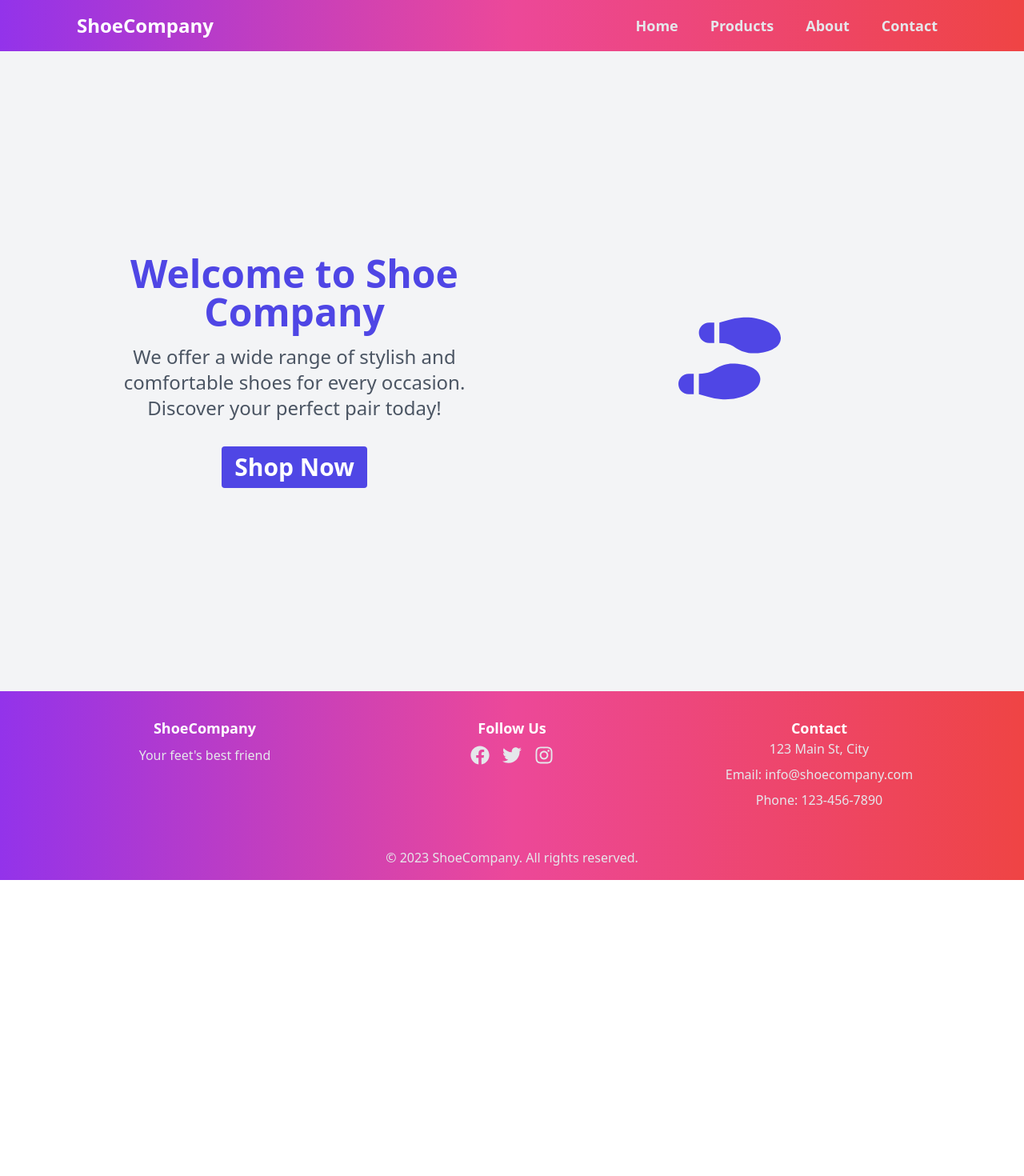
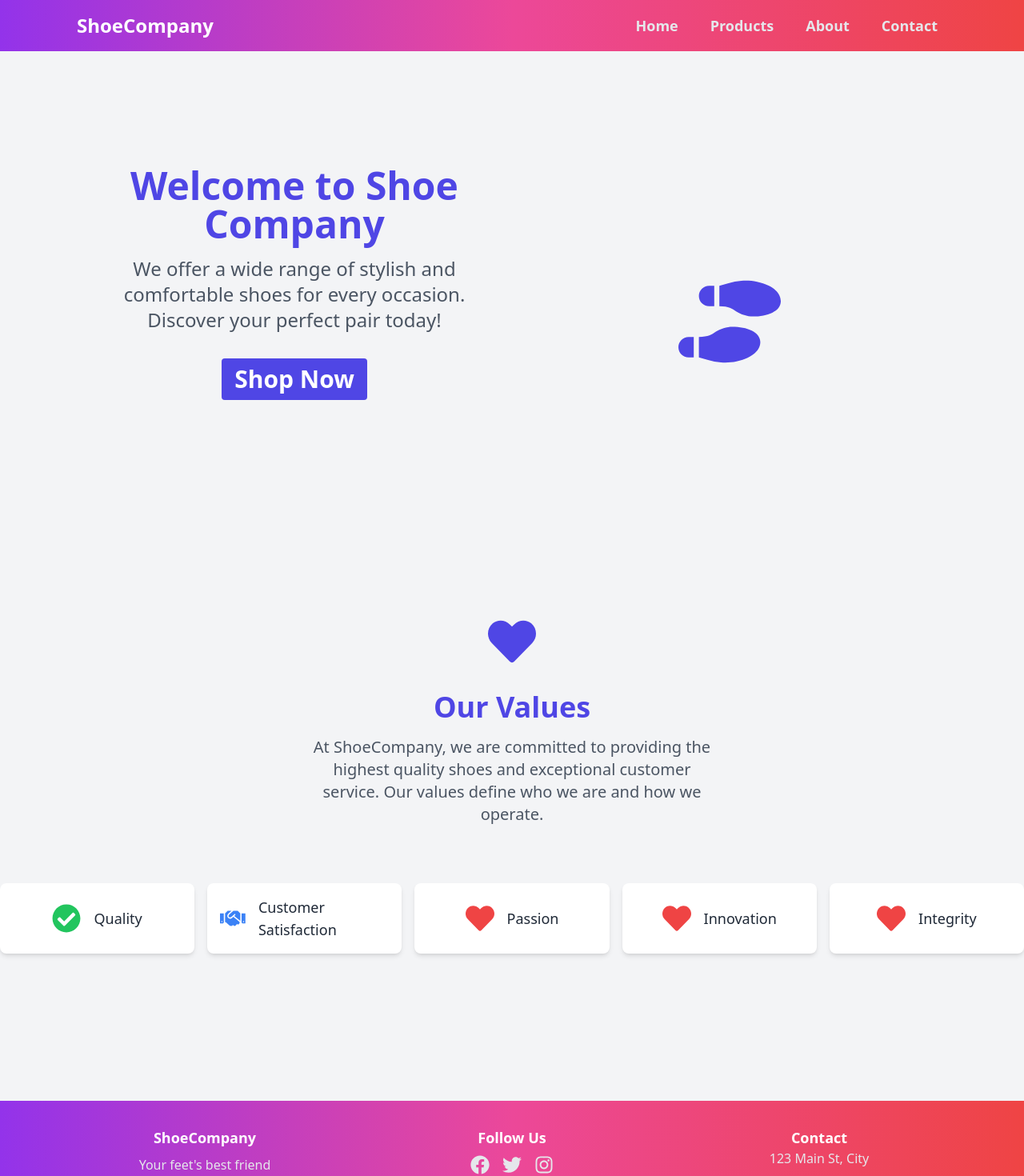
Before and after one commit to DagimAsnake/next-ShoeComp, a Next.js app: page / in a window 1280 px wide. Shown: the top 1470 px of the page at 80% size. Before the commit the page ends 1100 px from the top, so only its background shows below. Built offline with nearby package versions, Linux system fonts and the light colour scheme.

Commit message:
added our values

```diff
--- a/components/OtherPages/Ourvalues.js
+++ b/components/OtherPages/Ourvalues.js
@@ -15,7 +15,7 @@ const OurValues = () => {
     };
 
     return (
-    <div className="flex flex-col items-center justify-center min-h-screen bg-gray-100">
+        <div className="flex flex-col items-center justify-center pb-36 bg-gray-100">
             <motion.div
                 className="flex items-center justify-center text-6xl text-indigo-600 mb-8"
                 variants={iconVariants}
@@ -25,15 +25,23 @@ const OurValues = () => {
                 <FaHeart />
             </motion.div>
             <motion.h1
-        className="text-4xl font-bold text-gray-800 mb-4"
+                className="text-4xl font-bold text-indigo-600 mb-4"
                 initial={{ opacity: 0, y: -20 }}
                 animate={{ opacity: 1, y: 0 }}
                 transition={{ duration: 0.5, delay: 0.4 }}
             >
                 Our Values
             </motion.h1>
+            <motion.p
+                className="text-xl text-gray-600 text-center max-w-lg mb-8"
+                initial={{ opacity: 0, y: 20 }}
+                animate={{ opacity: 1, y: 0 }}
+                transition={{ duration: 0.5, delay: 0.6 }}
+            >
+                At ShoeCompany, we are committed to providing the highest quality shoes and exceptional customer service. Our values define who we are and how we operate.
+            </motion.p>
             <motion.div
-        className="grid grid-cols-1 md:grid-cols-2 lg:grid-cols-3 gap-4"
+                className="grid grid-cols-1 md:grid-cols-2 lg:grid-cols-5 gap-4 my-10"
                 initial={{ opacity: 0, y: 20 }}
                 animate={{ opacity: 1, y: 0 }}
                 transition={{ duration: 0.5, delay: 0.6 }}
@@ -50,6 +58,14 @@ const OurValues = () => {
                     <FaHeart className="text-4xl text-red-500 mr-4" />
                     <p className="text-lg text-gray-800">Passion</p>
                 </div>
+                <div className="flex items-center justify-center p-4 bg-white rounded-lg shadow-md">
+                    <FaHeart className="text-4xl text-red-500 mr-4" />
+                    <p className="text-lg text-gray-800">Innovation</p>
+                </div>
+                <div className="flex items-center justify-center p-4 bg-white rounded-lg shadow-md">
+                    <FaHeart className="text-4xl text-red-500 mr-4" />
+                    <p className="text-lg text-gray-800">Integrity</p>
+                </div>
             </motion.div>
         </div>
     );
--- a/pages/index.js
+++ b/pages/index.js
@@ -16,8 +16,9 @@ const Home = () => {
   };
 
   return (
-    <div className="grid grid-cols-1 md:grid-cols-2 items-center justify-center min-h-screen bg-gray-100 px-2 md:px-24">
-      <div className="flex flex-col items-center justify-center">
+    <>
+      <div className="grid grid-cols-1 md:grid-cols-2 items-center justify-center py-36 bg-gray-100 px-2 md:px-24">
+        <div className="flex flex-col items-center justify-center mb-32">
           <motion.h1
             className="text-indigo-600 text-3xl md:text-5xl font-bold text-center mb-4"
             initial={{ opacity: 0, y: -20 }}
@@ -53,6 +54,8 @@ const Home = () => {
           <FaShoePrints />
         </motion.div>
       </div>
+      <OurValues />
+    </>
   );
 };
 
```
Lines whose indentation alone changed are shown as unchanged.
